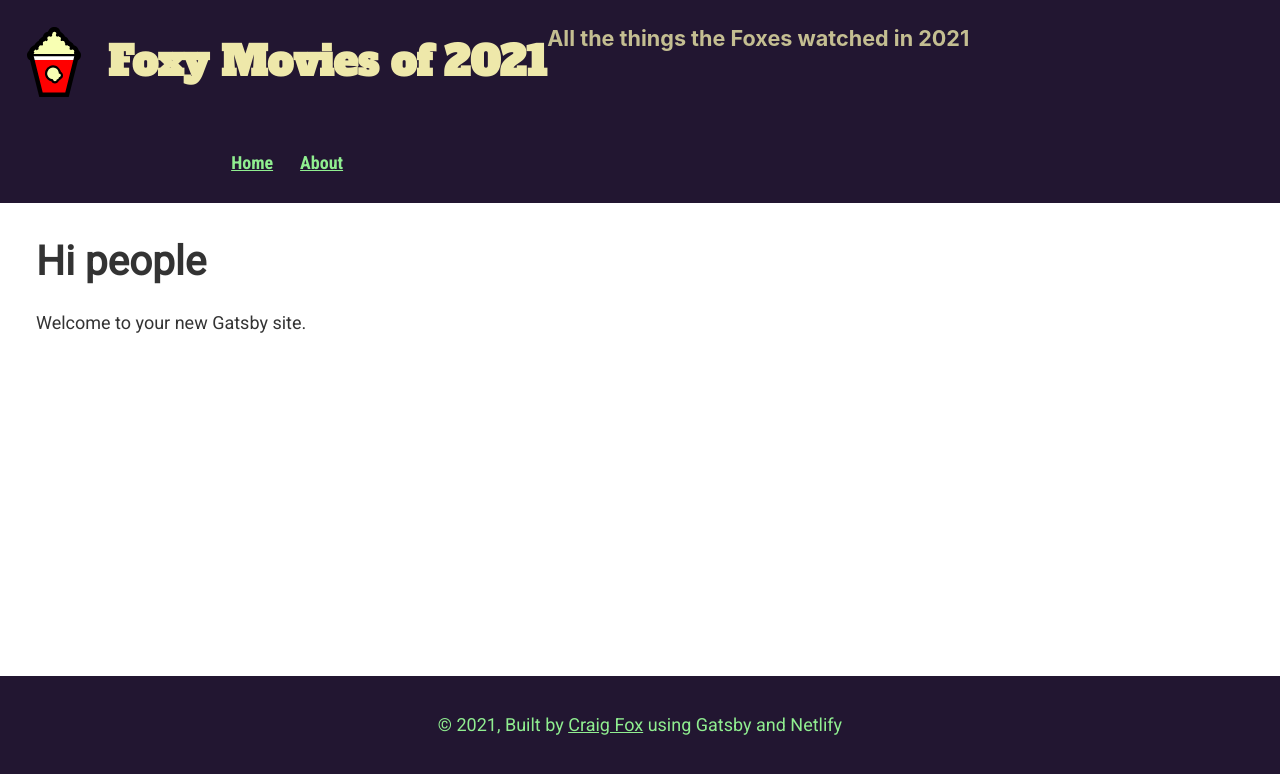
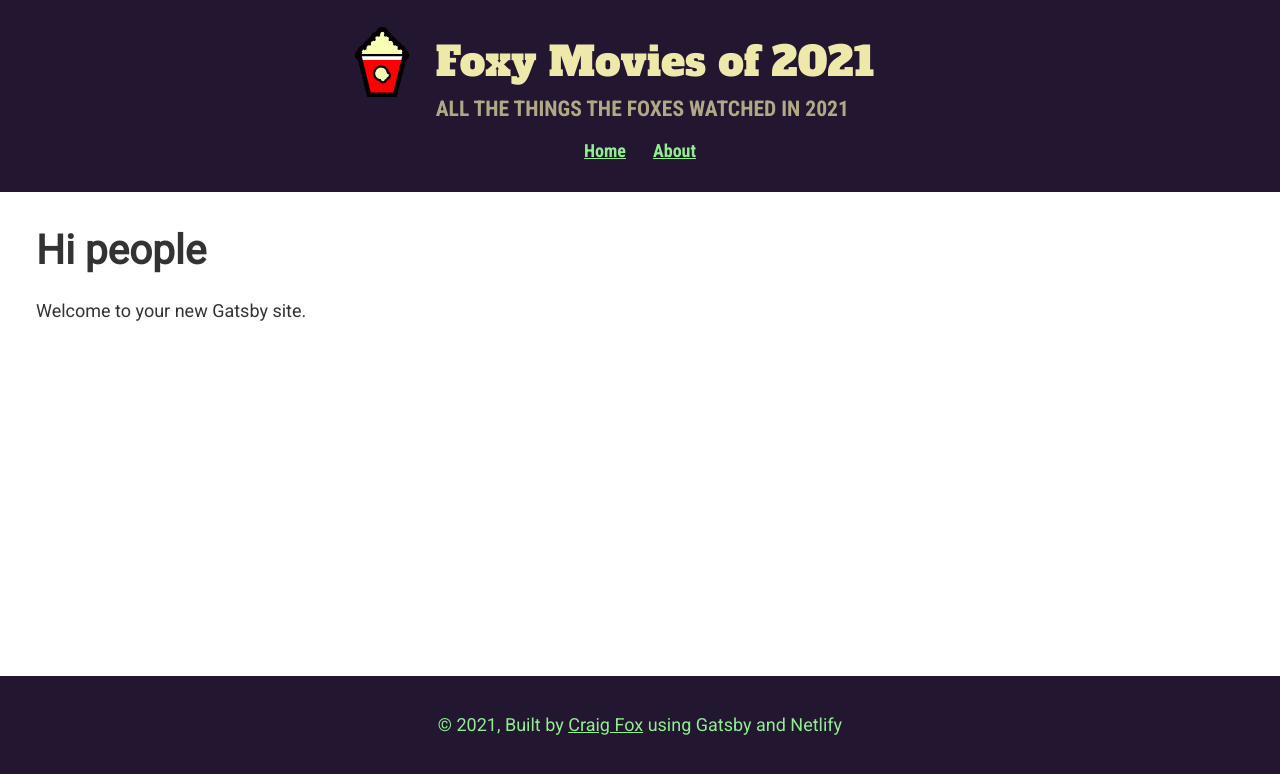
Before and after one commit to craigwfox/fox-2021-movies-gatsby, a Gatsby site: page / in a window 1280 px wide. Built offline with nearby package versions, Linux system fonts and the light colour scheme; Gatsby itself is replaced by a stand-in of ours.

Commit message:
reworked header styles to use subgrid

```diff
--- a/src/components/header.js
+++ b/src/components/header.js
@@ -6,11 +6,9 @@ import headerLogo from "../images/popcorn.svg"
 
 const Header = ({ siteTitle, siteDescription }) => (
   <header className="site-header">
-    <h1>
-      <Link to="/" className="site-logo">
-        <img src={headerLogo} alt="A bucket of popcorn" className="site-logo" />
-        {siteTitle}
-      </Link>
+    <h1 className="site-logo">
+      <img src={headerLogo} alt="A bucket of popcorn" className="site-logo" />
+      <span>{siteTitle}</span>
     </h1>
     <h2>{siteDescription}</h2>
     <nav className="nav-main">
--- a/src/sass/layout/_header.scss
+++ b/src/sass/layout/_header.scss
@@ -5,10 +5,9 @@
 // ---------------------------------------------
 
 .site-header {
-  // max-width: 40rem;
   grid-area: header;
   display: grid;
-  grid-template-columns: auto 1fr;
+  grid-template-columns: 1fr 2fr;
   grid-template-rows: auto auto auto;
   place-content: center;
 
@@ -17,26 +16,46 @@
   background: hsl(var(--clr-bg));
 
   h2 {
-    color: hsla(var(--clr-t-title), 0.8);
+    grid-column: 2;
+    grid-row: 2;
+
+    margin: 0;
+
+    color: hsla(var(--clr-t-title), 0.7);
     font-size: 1.2rem;
+    font-family: var(--font-accent);
+    font-weight: 700;
+    text-transform: uppercase;
   }
 }
 
 .site-logo {
-  display: flex;
-  justify-content: center;
-  align-items: center;
+  grid-column: 1 / -1;
+  grid-row: 1;
+  display: grid;
+  grid-template-columns: subgrid;
+  grid-template-rows: auto;
+
+  margin: 0;
 
   color: hsl(var(--clr-t-title));
   font-family: var(--font-display);
+  font-weight: 400;
   text-decoration: none;
 
   img {
     width: 3rem;
 
-    flex-direction: 0 0 auto;
+    grid-column: 1;
+    justify-self: flex-end;
 
     margin: 0 1.5rem 0 0;
+  }
+
+  span {
+    grid-column: 2;
+    display: flex;
+    align-items: center;
   }
 }
 
@@ -44,11 +63,12 @@
 // Navigation
 // ====---------------====
 .nav-main {
+  grid-column: 1 / -1;
+  grid-row: 3;
   display: flex;
   place-content: center;
   gap: 1.5rem;
-
-  margin-top: 1.5rem;
+  margin-top: 1rem;
 }
 
 .nav-main a {
```
